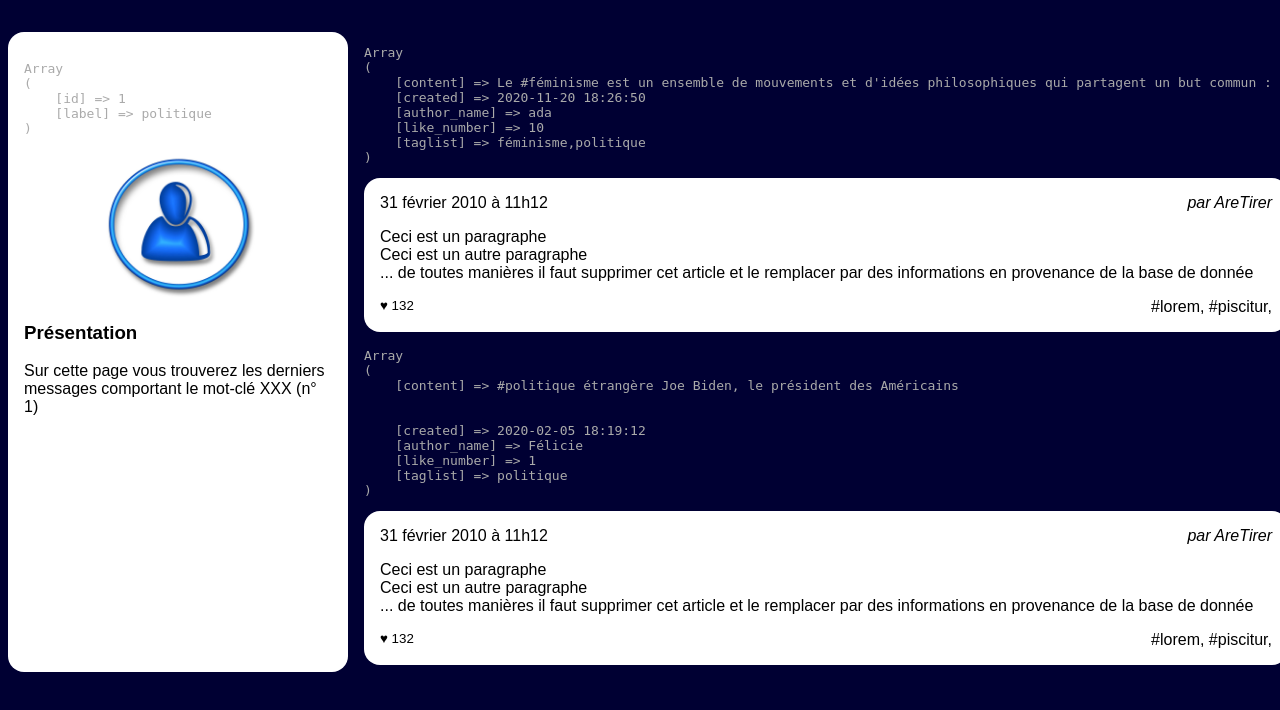
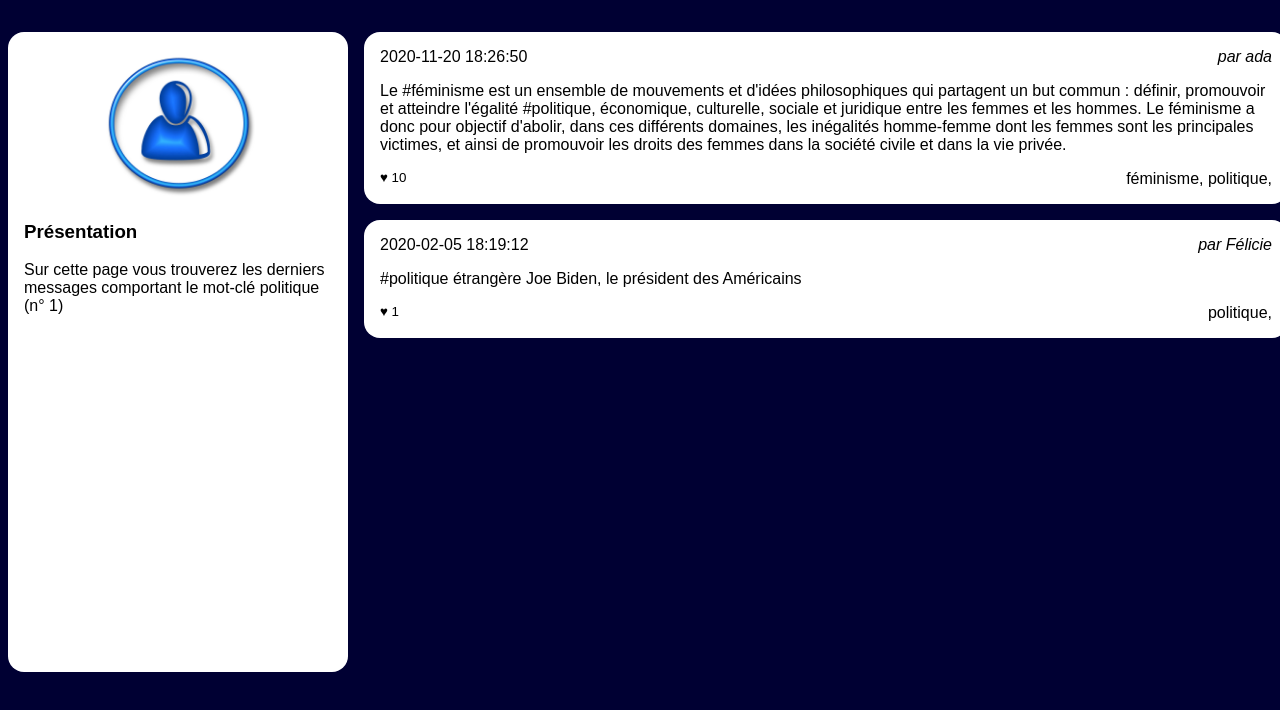
Before and after one commit to adatechschool/bastien-ghislaine-jay-jeremie-rs-php, a PHP site: page /tags.php?tag_id=1 in a window 1280 px wide. Shown: the part 90-800 px from the top of the page. Run offline with PHP 8.4, Linux system fonts and the light colour scheme; data comes from the database, SQL or seed files in the repository.

Commit message:
edit tags.php

```diff
--- a/resoc_n1/tags.php
+++ b/resoc_n1/tags.php
@@ -41,13 +41,13 @@
             $lesInformations = $mysqli->query($laQuestionEnSql);
             $tag = $lesInformations->fetch_assoc();
             //@todo: afficher le résultat de la ligne ci dessous, remplacer XXX par le label et effacer la ligne ci-dessous
-            echo "<pre>" . print_r($tag, 1) . "</pre>";
+            //echo "<pre>" . print_r($tag, 1) . "</pre>";
             ?>
             <img src="user.jpg" alt="Portrait de l'utilisatrice" />
             <section>
                 <h3>Présentation</h3>
                 <p>Sur cette page vous trouverez les derniers messages comportant
-                    le mot-clé XXX
+                    le mot-clé <?php echo $tag['label'] ?>
                     (n° <?php echo $tagId ?>)
                 </p>
 
@@ -84,28 +84,38 @@
              */
             while ($post = $lesInformations->fetch_assoc()) {
 
-                echo "<pre>" . print_r($post, 1) . "</pre>";
+                //echo "<pre>" . print_r($post, 1) . "</pre>";
             ?>
                 <article>
                     <h3>
-                        <time datetime='2020-02-01 11:12:13'>31 février 2010 à 11h12</time>
+                        <time><?php echo $post['created'] ?></time>
                     </h3>
-                    <address>par AreTirer</address>
+                    <address>
+                        par <?php echo $post['author_name'] ?>
+                    </address>
                     <div>
-                        <p>Ceci est un paragraphe</p>
-                        <p>Ceci est un autre paragraphe</p>
-                        <p>... de toutes manières il faut supprimer cet
-                            article et le remplacer par des informations en
-                            provenance de la base de donnée</p>
+                        <p>
+                            <?php echo $post['content'] ?>
+                        </p>
                     </div>
                     <footer>
-                        <small>♥ 132</small>
-                        <a href="">#lorem</a>,
-                        <a href="">#piscitur</a>,
+                        <small>
+                            ♥ <?php echo $post['like_number'] ?>
+                        </small>
+                        <?php
+                        $tagsArray = explode(',', $post['taglist']);
+                        while ($tag = current($tagsArray)) { ?>
+                            <a href=""><?php echo $tag ?></a>,
+                        <?php next($tagsArray);
+                        }
+                        ?>
+
                     </footer>
                 </article>
-            <?php } ?>
-
+            <?php
+                // avec le <?php ci-dessus on retourne en mode php
+            } // cette accolade ferme et termine la boucle while ouverte avant.
+            ?>
 
         </main>
     </div>
```
